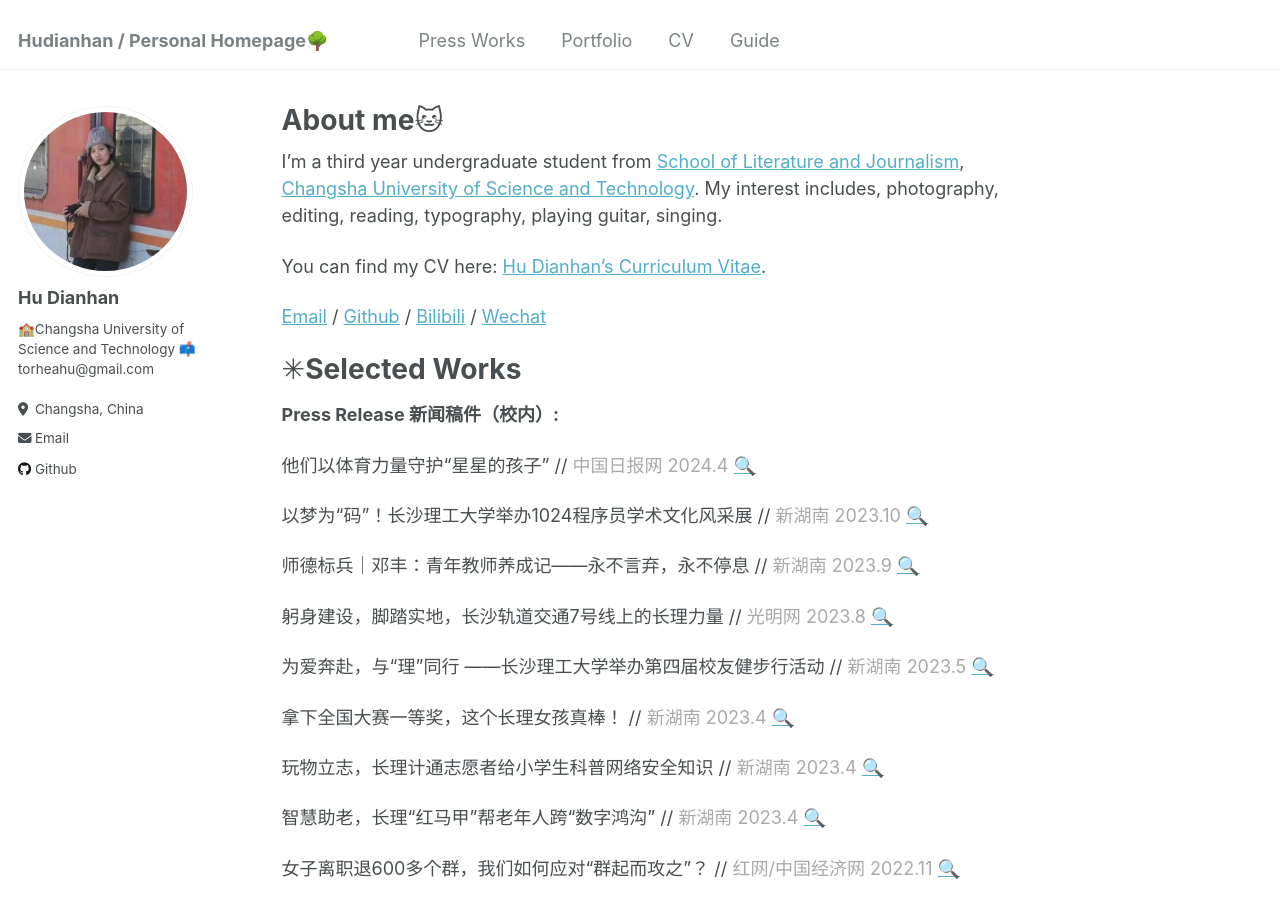
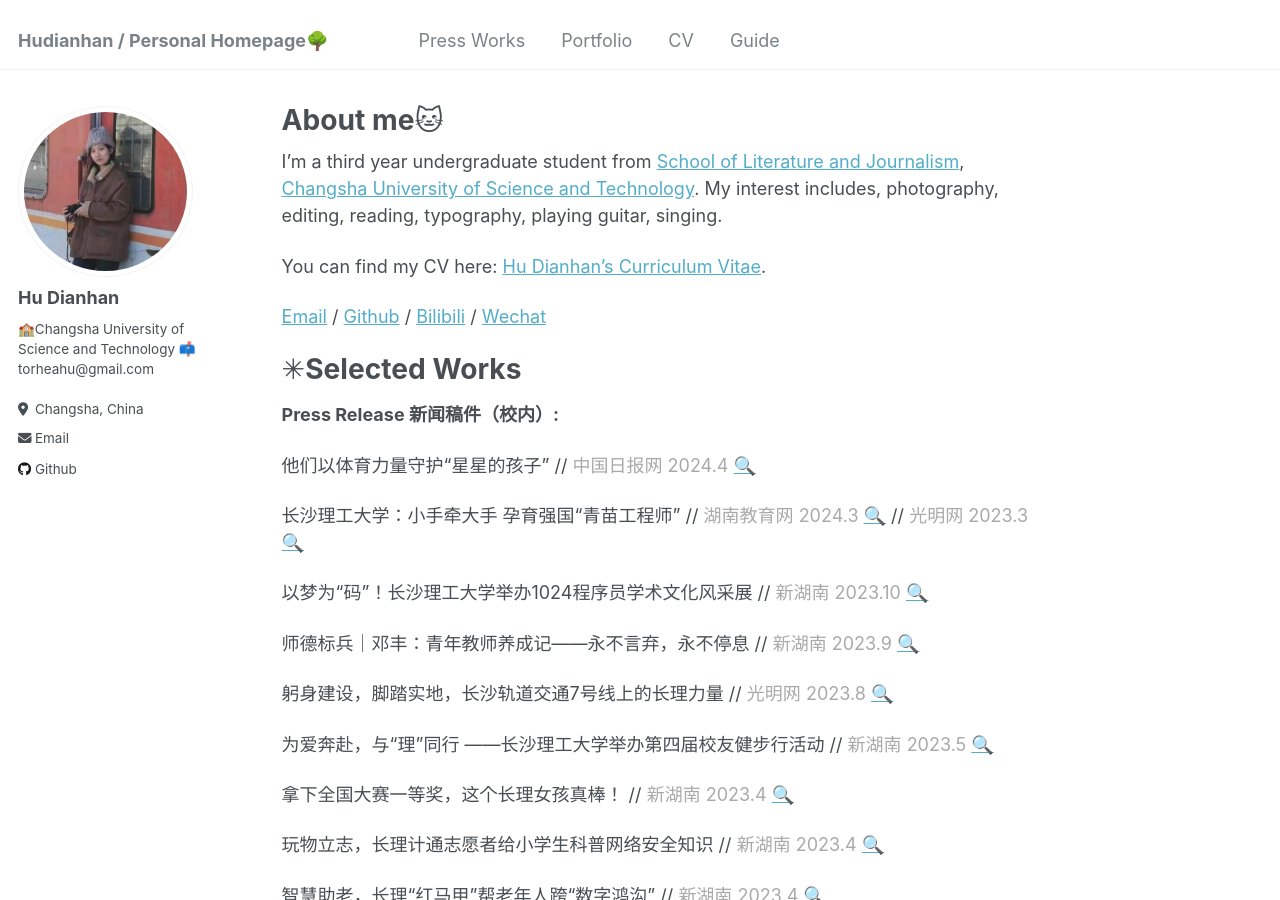
Before and after one commit to Rheahu816/Rheahu.github.io, a Jekyll site: the page built from _pages/about.md, in a window 1280 px wide and 900 px high. Built offline with Jekyll 4.4.1, drawn with Linux system fonts in a browser that asks for light colours.

Commit message:
Update about.md

```diff
--- a/_pages/about.md
+++ b/_pages/about.md
@@ -21,6 +21,8 @@ You can find my CV here: [Hu Dianhan's Curriculum Vitae](../assets/Curriculum_Vi
 **Press Release 新闻稿件（校内）:**
 
 他们以体育力量守护“星星的孩子” // <font color=DarkGray> 中国日报网 2024.4 </font> [🔍](https://cn.chinadaily.com.cn/a/202404/03/WS660cea80a3109f7860dd81ce.html)
+
+长沙理工大学：小手牵大手 孕育强国“青苗工程师” // <font color=DarkGray> 湖南教育网 2024.3 </font> [🔍](http://news.hnjy.com.cn/content/646847/56/13622911.html)  // <font color=DarkGray> 光明网 2023.3 </font> [🔍](https://reader.gmw.cn/2024-03/12/content_37200044.htm)
 
 以梦为“码”！长沙理工大学举办1024程序员学术文化风采展 // <font color=DarkGray> 新湖南 2023.10 </font> [🔍](https://m.voc.com.cn/xhn/news/202310/18873775.html)
 
```
